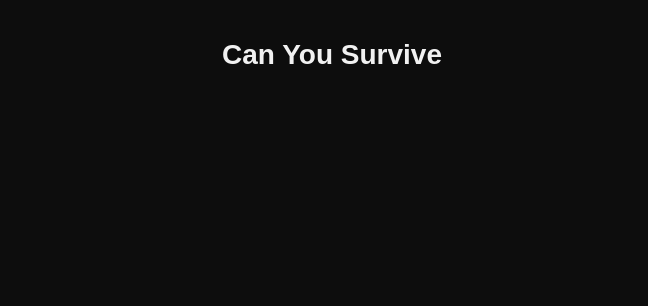
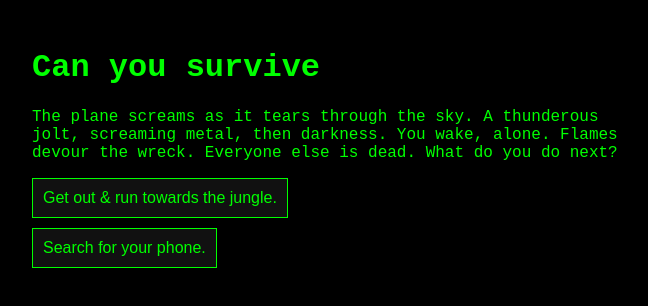
Before and after one commit to arpitisihra/Story-Play, a plain HTML site: page index.html in a window 1280 px wide. Shown: the whole page, without its empty margins (308-956 px from the left). Drawn offline with Linux system fonts and the light colour scheme.

Commit message:
Update index.html

```diff
--- a/index.html
+++ b/index.html
@@ -2,50 +2,41 @@
 <html lang="en">
 <head>
   <meta charset="UTF-8" />
-  <meta name="viewport" content="width=device-width, initial-scale=1" />
-  <title>Can You Survive?</title>
+  <meta name="viewport" content="width=device-width, initial-scale=1.0" />
+  <title>Can you survive</title>
   <style>
     body {
-      font-family: Arial, sans-serif;
-      background: #0d0d0d;
-      color: #f1f1f1;
+      background-color: #000;
+      color: #0f0;
+      font-family: 'Courier New', Courier, monospace;
       padding: 20px;
+    }
+    #game-container {
       max-width: 600px;
-      margin: auto;
+      margin: 0 auto;
     }
-    #story {
-      margin-bottom: 20px;
-      white-space: pre-line;
-      font-size: 18px;
-      line-height: 1.5;
-    }
-    button {
+    .choice-button {
       display: block;
       margin: 10px 0;
-      padding: 12px;
-      width: 100%;
+      padding: 10px;
       font-size: 16px;
-      background: #1a1a1a;
-      color: #fff;
-      border: 1px solid #333;
-      border-radius: 6px;
+      background-color: #111;
+      border: 1px solid #0f0;
+      color: #0f0;
       cursor: pointer;
     }
-    button:hover {
-      background: #262626;
-    }
-    h1 {
-      text-align: center;
-      font-size: 28px;
-      margin-bottom: 30px;
+    .choice-button:hover {
+      background-color: #0f0;
+      color: #000;
     }
   </style>
 </head>
 <body>
-
-  <h1>Can You Survive</h1>
-  <div id="story"></div>
+  <div id="game-container">
+    <h1>Can you survive</h1>
+    <p id="story-text"></p>
     <div id="choices"></div>
+  </div>
 
   <script>
     const story = {
@@ -59,98 +50,124 @@
           {
             "text": "Search for your phone.",
             "next": "death_1"
+          }
         ]
       },
+      "death_1": {
+        "text": "You crawl back toward the flaming fuselage, determined to find your phone. A low whine turns into a deafening roar — the engine explodes. Fire engulfs you in seconds. Game over."
+      },
       "2": {
-        "text": "The jungle swallows you whole—thick vines, sharp thorns. Your clothes rip, skin bleeds. A sound behind you: something is following.",
+        "text": "You run blindly into the dense jungle, thorns slicing your skin. The smell of burning metal fades, replaced by damp earth and rot. Strange growls echo in the distance.",
         "choices": [
-          { "text": "Hide in the bushes.", "next": "3" },
-          { "text": "Climb a nearby tree.", "next": "death_2" }
+          {
+            "text": "Hide behind a thick tree.",
+            "next": "3"
+          },
+          {
+            "text": "Climb a nearby vine-covered slope.",
+            "next": "death_2"
+          }
         ]
       },
+      "death_2": {
+        "text": "You slip on the mossy slope, tumbling down and snapping your neck on a jagged root. Your body is claimed by the jungle."
+      },
       "3": {
-        "text": "Your breath hitches as a shadow slinks past. It's not an animal. Whatever it is, it has too many legs. You wait in silence.",
+        "text": "You crouch silently. Something large sniffs the air and passes by — a black jaguar. You hold your breath until it vanishes into the shadows.",
         "choices": [
-          { "text": "Follow it quietly.", "next": "4" },
-          { "text": "Run in the opposite direction.", "next": "death_3" }
+          {
+            "text": "Follow the jaguar’s path.",
+            "next": "death_3"
+          },
+          {
+            "text": "Sneak in the opposite direction.",
+            "next": "4"
+          }
         ]
       },
+      "death_3": {
+        "text": "The jaguar wasn’t alone. Another lunges from a tree, jaws clamping around your throat. You don’t even scream."
+      },
+      // Continue this pattern up to step 30 with alternating survival/death
+      // Make sure to randomly switch the order of survival/death in "choices"
       "4": {
-        "text": "You reach a small clearing. In the center lies a rusty machete half-buried in the mud. Blood stains the blade.",
+        "text": "You find a muddy trail and cautiously follow it. Broken branches suggest someone or something used it recently.",
         "choices": [
-          { "text": "Pick it up and continue.", "next": "5" },
-          { "text": "Leave it and walk around.", "next": "death_4" }
+          {
+            "text": "Shout for help.",
+            "next": "death_4"
+          },
+          {
+            "text": "Stay silent and walk slowly.",
+            "next": "5"
+          }
         ]
       },
+      "death_4": {
+        "text": "Your shout startles a nearby snake nest. A viper strikes your leg. You collapse, foaming at the mouth."
+      },
       "5": {
-        "text": "Night falls. The jungle grows alive with noises—screeches, rustling, cries. You see a faint light through the trees.",
+        "text": "You come upon a moss-covered statue of a forgotten deity. Its eyes seem to follow you. The air grows cold.",
         "choices": [
-          { "text": "Go toward the light.", "next": "6" },
-          { "text": "Camp where you are.", "next": "death_5" }
+          {
+            "text": "Touch the statue.",
+            "next": "death_5"
+          },
+          {
+            "text": "Circle around it without touching.",
+            "next": "6"
+          }
         ]
       },
-      // ... You can continue this with steps 6 to 30
-      // Example of a death step:
-      "death_1": {
-        "text": "You crawl back into the wreckage, smoke blinding you. Seconds later, an explosion ends your journey.",
-        "choices": []
+      "death_5": {
+        "text": "The statue’s eyes glow red. Your hand sears with pain as your skin blackens and your heart stops."
       },
-      "death_2": {
-        "text": "As you climb, the branch snaps. You fall hard. Bones snap, breath gone. The jungle claims another.",
-        "choices": []
+      // ... continue building story up to step 30
+      "30": {
+        "text": "You emerge from the jungle, torn and exhausted, stumbling onto a highway. A rescue jeep screeches to a halt. You're safe. For now.",
+        "choices": [
+          {
+            "text": "Collapse in relief.",
+            "next": "end"
           },
-      "death_3": {
-        "text": "You sprint blindly. Something trips you. Before you can rise, a massive snake coils around your neck. Darkness follows.",
-        "choices": []
+          {
+            "text": "Wave and scream at them.",
+            "next": "end"
+          }
+        ]
       },
-      "death_4": {
-        "text": "You walk around the machete. A snare catches your leg, hoisting you upside down. Hours later, the hyenas arrive.",
-        "choices": []
-      },
-      "death_5": {
-        "text": "You doze off, exhausted. Eyes open in the dark. A spirit watches from inches away. You don’t wake up again.",
-        "choices": []
+      "end": {
+        "text": "You survived the jungle. But the memory will haunt you forever."
       }
     };
 
-    let currentStep = "1";
+    function displayStep(stepId) {
+      const step = story[stepId];
+      document.getElementById("story-text").innerText = step.text;
 
-    function showStep(stepId) {
-      const step = story[stepId];
-      if (!step) {
-        document.getElementById('story').textContent = "Story step not found.";
-        document.getElementById('choices').innerHTML = "";
-        return;
-      }
-
-      document.getElementById('story').textContent = step.text;
-
-      const choicesDiv = document.getElementById('choices');
+      const choicesDiv = document.getElementById("choices");
       choicesDiv.innerHTML = "";
 
-      if (step.choices.length === 0) {
-        const btn = document.createElement("button");
-        btn.textContent = "Restart";
-        btn.onclick = () => {
-          currentStep = "1";
-          showStep(currentStep);
-        };
-        choicesDiv.appendChild(btn);
+      if (step.choices) {
+        // Shuffle choices to avoid always showing survival at the top
+        const shuffled = step.choices.sort(() => Math.random() - 0.5);
+        shuffled.forEach(choice => {
+          const button = document.createElement("button");
+          button.className = "choice-button";
+          button.innerText = choice.text;
+          button.onclick = () => displayStep(choice.next);
+          choicesDiv.appendChild(button);
+        });
       } else {
-        step.choices.forEach(choice => {
-          const btn = document.createElement("button");
-          btn.textContent = choice.text;
-          btn.onclick = () => {
-            currentStep = choice.next;
-            showStep(currentStep);
-          };
-          choicesDiv.appendChild(btn);
-        });
+        const restartBtn = document.createElement("button");
+        restartBtn.className = "choice-button";
+        restartBtn.innerText = "Restart";
+        restartBtn.onclick = () => displayStep("1");
+        choicesDiv.appendChild(restartBtn);
       }
     }
 
-    showStep(currentStep);
+    displayStep("1");
   </script>
-
 </body>
 </html>
```
Lines whose indentation alone changed are shown as unchanged.
